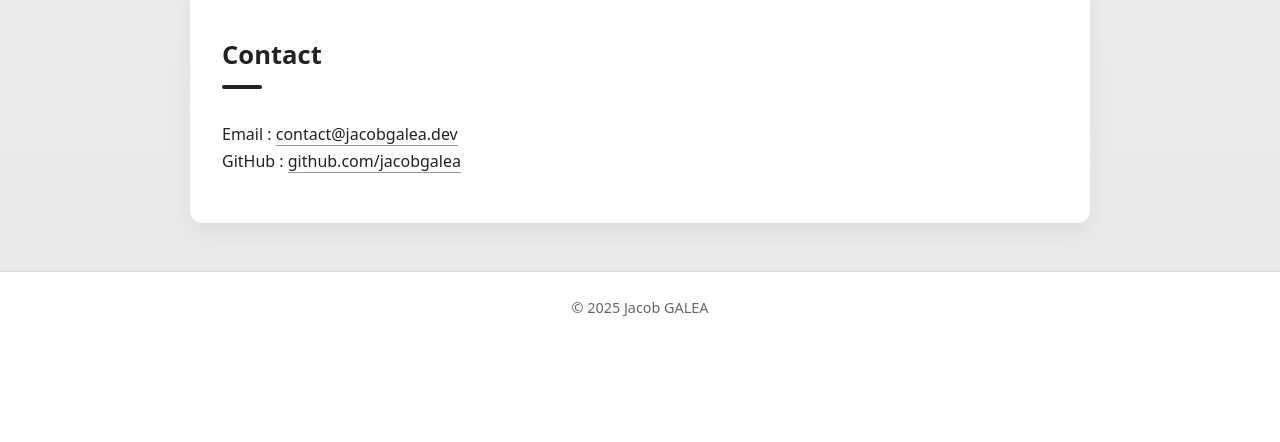
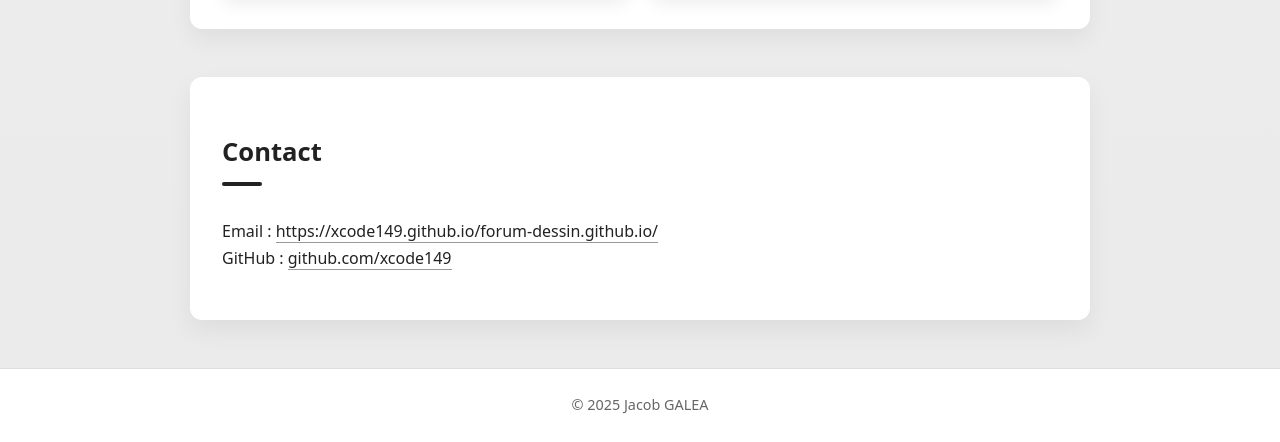
Before and after one commit to XCode149/jacob-galea.github.com, a plain HTML site: page index.html in a window 1280 px wide. Shown: the part 1931-2373 px from the top of the page. Before the commit the page ends 2276 px from the top, so only its background shows below. Drawn offline with Linux system fonts and the light colour scheme.

Commit message:
Update index.html

```diff
--- a/index.html
+++ b/index.html
@@ -167,6 +167,8 @@
         Je suis développeur et je crée des sites web clairs, rapides et faciles à utiliser.
         Pas d'effets inutiles, pas de jargon vide. Juste du code solide au service de l'idée.
       </p>
+      <h4>Visitez un <a href="https://xcode149.github.io/forum-dessin.github.io/">forum de dessin et de codage !</a></h4>
+      <p>Pour participer envoyez moi un mail.</p>
     </section>
 
     <section>
@@ -244,8 +246,8 @@
     <section>
       <h2>Contact</h2>
       <p>
-        Email : <a href="mailto:contact@jacobgalea.dev">contact@jacobgalea.dev</a><br />
-        GitHub : <a href="#">github.com/jacobgalea</a>
+        Email : <a href="mailto:jacob.galea.pro@gmail.com">https://xcode149.github.io/forum-dessin.github.io/</a><br />
+        GitHub : <a href="#">github.com/xcode149</a>
       </p>
     </section>
   </main>
```
